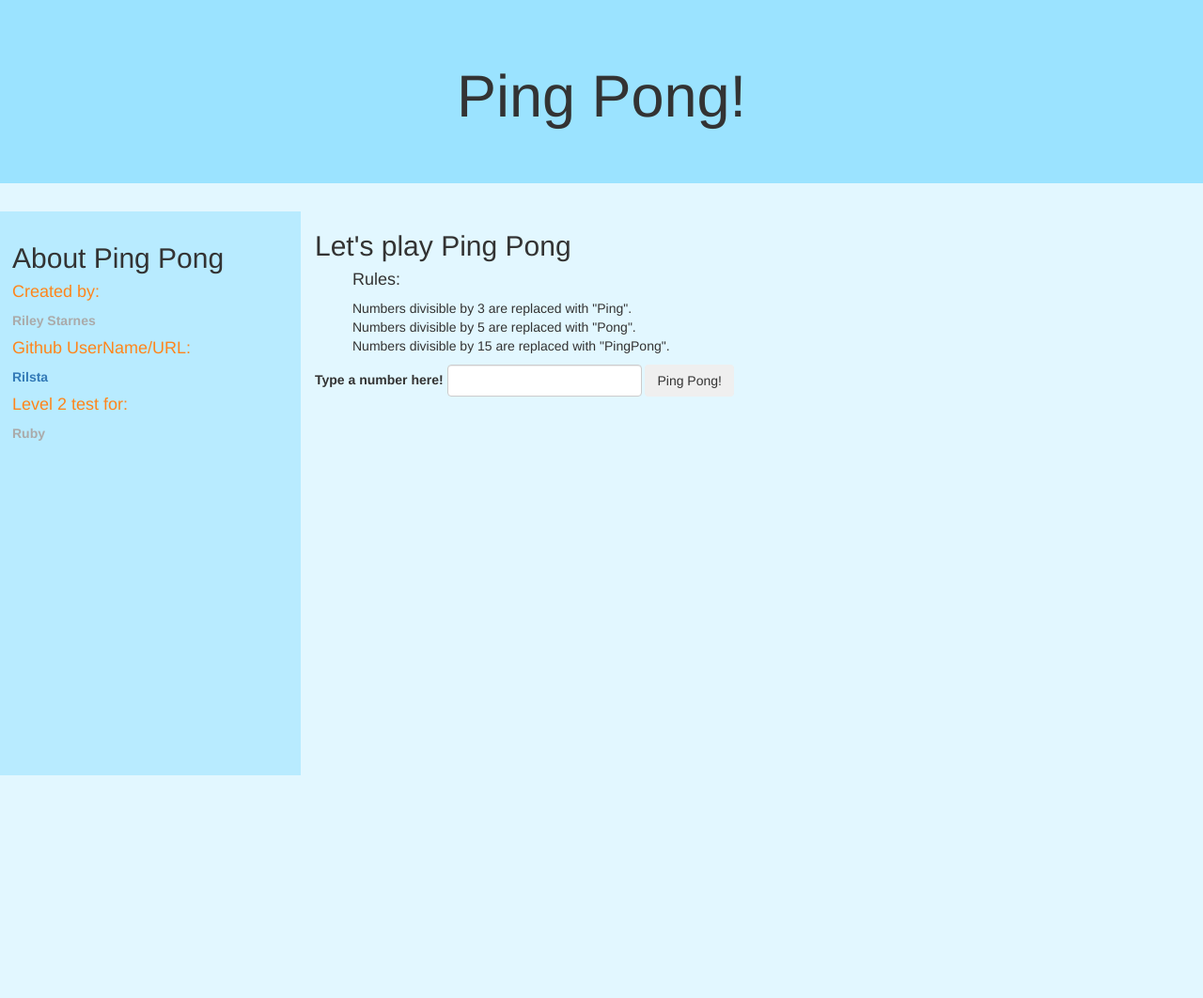
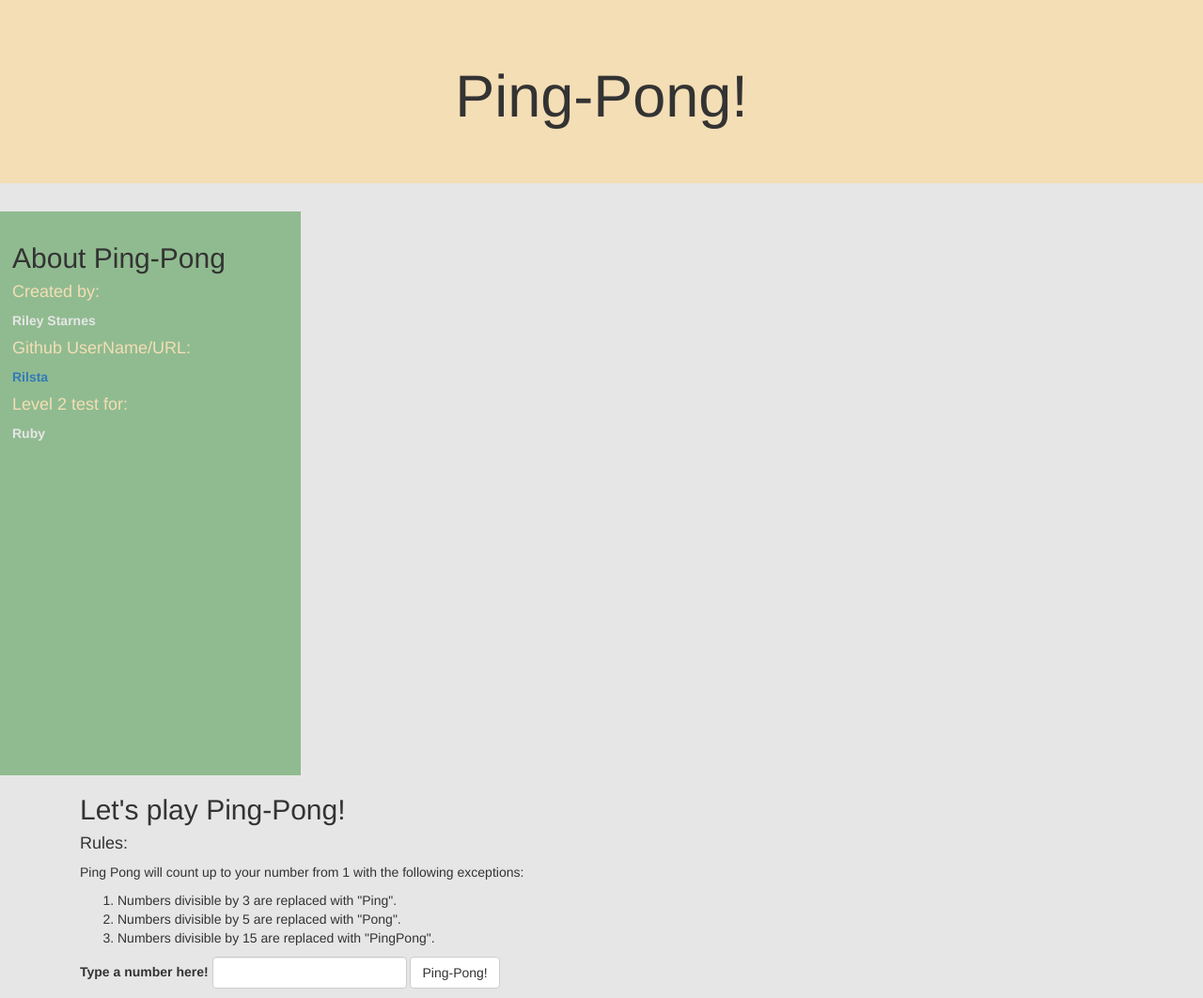
Before and after one commit to Rilsta/PingPong, a plain HTML site: page Index.html in a window 1280 px wide. Shown: the whole page at 94% size. Before the commit the page ends 825 px from the top, so only its background shows below. Drawn offline with Linux system fonts and the light colour scheme.

Commit message:
Change the css and html to better match project requirements.

```diff
--- a/Index.html
+++ b/Index.html
@@ -9,11 +9,11 @@
   </head>
   <body>
     <div class="jumbotron">
-      <h1>Ping Pong!</h1>
+      <h1>Ping-Pong!</h1>
     </div>
 
     <div class="col-md-3">
-        <h2>About Ping Pong</h2>
+        <h2>About Ping-Pong</h2>
           <h4>Created by:</h4>
             <p>Riley Starnes</p>
           <h4>Github UserName/URL:</h4>
@@ -26,18 +26,20 @@
 
       <div class="col-md-9">
 
-        <h2>Let's play Ping Pong</h2>
-          <ul><h4>Rules:</h4>
-            <li>Numbers divisible by 3 are replaced with "Ping".</li>
-            <li>Numbers divisible by 5 are replaced with "Pong".</li>
-            <li>Numbers divisible by 15 are replaced with "PingPong".</li>
-          </ul>
+        <h2>Let's play Ping-Pong!</h2>
+          <h4>Rules:</h4>
+            <p>Ping Pong will count up to your number from 1 with the following exceptions:</p>
+              <ol>
+                <li>Numbers divisible by 3 are replaced with "Ping".</li>
+                <li>Numbers divisible by 5 are replaced with "Pong".</li>
+                <li>Numbers divisible by 15 are replaced with "PingPong".</li>
+              </ol>
 
         <form class="form-inline">
           <div class="form-group">
             <label for="pingPongNumber">Type a number here!</label>
             <input id="pingPongNumber" type="text" class="form-control">
-            <button type="submit" class="btn">Ping Pong!</button>
+            <button type="submit" class="btn btn-default">Ping-Pong!</button>
           </div>
 
         </form>
--- a/css/styles.css
+++ b/css/styles.css
@@ -1,29 +1,26 @@
 body{
-  background-color: #E2F7FF;
-}
-
-ul{
-  list-style: none;
+  background-color: #e6e6e6;
 }
 
 .jumbotron{
-  background-color: #9BE3FF;
+  background-color: #f4deb5;
   text-align: center;
 }
 
 .col-md-3{
-  border: 3px solid #B8EBFF;
+  border: 3px solid #90bb90;
   padding: 10px;
-  background-color: #B8EBFF;
+  background-color: #90bb90;
   height: 600px;
+  margin-right: 50px;
   float:left;
 }
 
 .col-md-3 h4{
-  color: #FF851B;
+  color: #f4deb5;
 }
 
 .col-md-3 p{
-  color: #AAAAAA;
+  color: #e6e6e6;
   font-weight: bold;
 }
```
